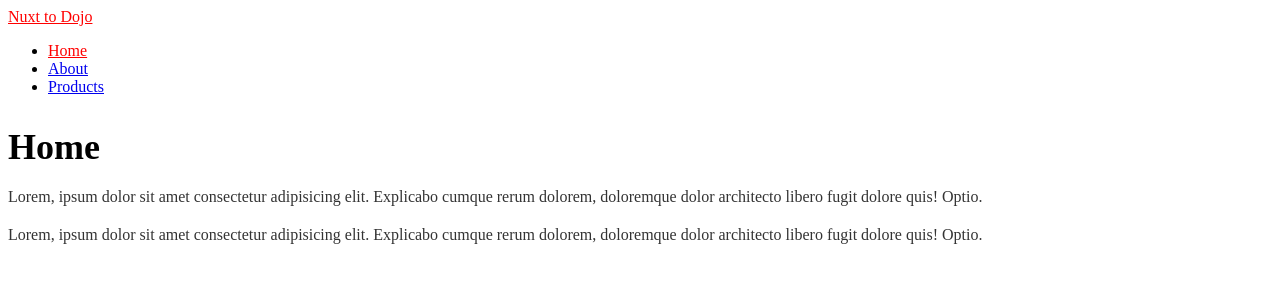
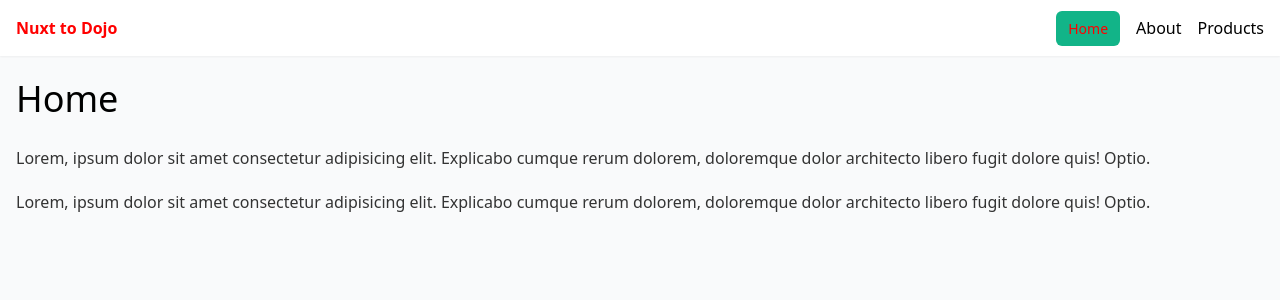
Before and after one commit to barry156/nuxt-dojo, a Nuxt app: page / in a window 1280 px wide. Shown: the top 300 px of the page. Built offline with nearby package versions, Linux system fonts and the light colour scheme.

Commit message:
tailwind.css

```diff
--- /dev/null
+++ b/assets/css/tailwind.css
@@ -0,0 +1,13 @@
+@tailwind base;
+@tailwind components;
+@tailwind utilities;
+
+body {
+  @apply bg-gray-50;
+}
+
+@layer components {
+  .btn {
+    @apply bg-[#12b488] text-white px-3 py-2 rounded-md text-sm text-white;
+  }
+}
--- a/layouts/default.vue
+++ b/layouts/default.vue
@@ -1,10 +1,10 @@
 <template>
     <div>
-       <header>
-            <nav>
-                <NuxtLink to="/">Nuxt to Dojo</NuxtLink>
-                <ul>
-                    <li><NuxtLink to="/">Home</NuxtLink></li>
+       <header class="shadow-sm bg-white">
+            <nav class="container mx-auto p-4 flex justify-between">
+                <NuxtLink to="/" class="font-bold">Nuxt to Dojo</NuxtLink>
+                <ul class="flex gap-4">
+                    <li><NuxtLink class="btn" to="/">Home</NuxtLink></li>
                     <li><NuxtLink to="/about">About</NuxtLink></li>
                     <li><NuxtLink to="/products">Products</NuxtLink></li>
                 </ul>
@@ -13,7 +13,7 @@
        </header>
 
        <!-- output page content-->
-        <div>
+        <div class="container mx-auto p-4">
             <slot />
         </div>
     </div>
--- a/layouts/products.vue
+++ b/layouts/products.vue
@@ -1,20 +1,20 @@
 <template>
     <div>
-       <header>
-            <nav>
+       <header class="shadow-sm bg-white">
+            <nav class="container mx-auto p-4">
                 <NuxtLink to="/products">Nuxt to Dojo Merch</NuxtLink>
             </nav>
        </header>
 
        <!-- output page content-->
-        <div>
+        <div class="container mx-auto p-4">
             <slot />
         </div>
-        <footer>
-            <ul>
+        <footer class="container mx-auto p-4 flex justify-between border-t-2">
+            <ul class="flex gap-4">
                 <li><NuxtLink to="/">Home</NuxtLink></li>
                 <li><NuxtLink to="/about">About</NuxtLink></li>
-                <li><NuxtLink to="/products">Products</NuxtLink></li>
+                <li><NuxtLink  to="/products">Products</NuxtLink></li>
             </ul>
         </footer>
     </div>
--- a/nuxt.config.ts
+++ b/nuxt.config.ts
@@ -1,5 +1,6 @@
 // https://nuxt.com/docs/api/configuration/nuxt-config
 export default defineNuxtConfig({
   compatibilityDate: '2024-11-01',
-  devtools: { enabled: true }
+  devtools: { enabled: true },
+  modules: ['@nuxtjs/tailwindcss']
 })
--- a/package.json
+++ b/package.json
@@ -10,6 +10,7 @@
     "postinstall": "nuxt prepare"
   },
   "dependencies": {
+    "@nuxtjs/tailwindcss": "^6.13.1",
     "nuxt": "^3.15.4",
     "vue": "^3.5.13",
     "vue-router": "^4.5.0"
--- a/pages/products/index.vue
+++ b/pages/products/index.vue
@@ -2,7 +2,6 @@
     <div>
         <h2>Products</h2>
         <p>Lorem ipsum dolor, sit amet consectetur adipisicing elit. Quos reprehenderit at aliquam ab facilis voluptate eius possimus iste commodi nisi?</p>
-
     </div>
 </template>
 
```
Also changed, not shown: 1 other file (tests, documents, lock files or other folders).
